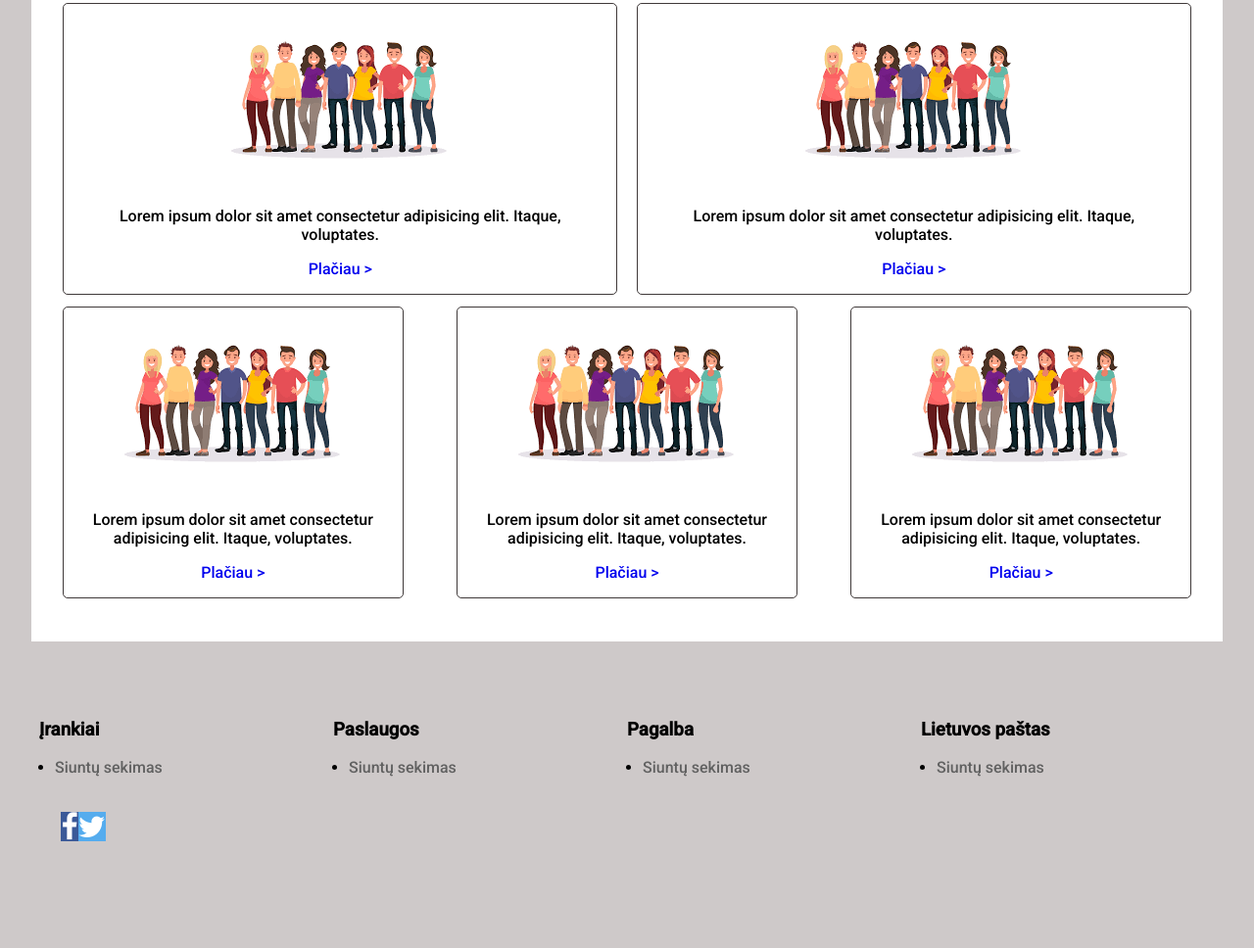
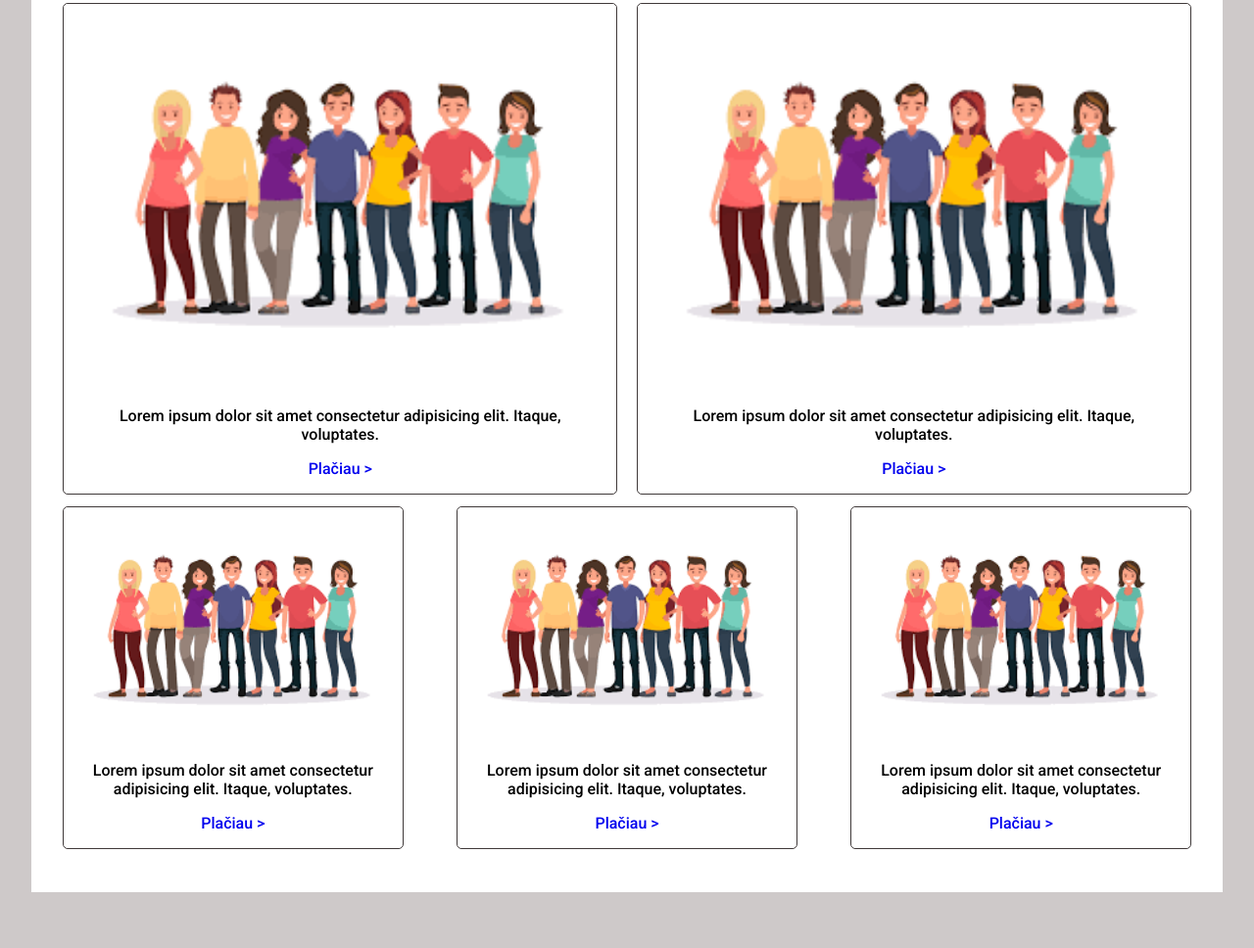
Before and after one commit to Kestas0302/Lietuvos-pastas, a plain HTML site: page index.html in a window 1280 px wide. Shown: the part 994-1962 px from the top of the page at 98% size. Before the commit the page ends 1933 px from the top, so only its background shows below. Drawn offline with Linux system fonts and the light colour scheme.

Commit message:
fixing images

```diff
--- a/style.css
+++ b/style.css
@@ -102,7 +102,7 @@ a, button{
     border-radius: 5px;
     padding-bottom: 16px;
 }
-.card .card-img{
+.card .card-image img{
     width: 100%;
     border-top-left-radius: 5px;
     border-top-right-radius: 5px;
@@ -131,21 +131,21 @@ footer{
 .nav-column ul li a{
     color: #616161;
 }
+.social {
+    text-align: center;
+    margin-top: 40px;
 
-.social {
-    display: flex;
-    padding: 20px;
-    font-size: 30px;
-    width: 50px;
-    text-align: center;
-    text-decoration: none;
-    justify-content: center;
   }
-  .fa:hover {
+  .social a {
+    font-size: 48px;
+    margin: 0 20px;
+    color: #616161;
+  }
+  .social:hover {
     opacity: 0.7;
   }
 
-  .fa-facebook {
+  /* .fa-facebook {
     background: #3B5998;
     color: white;
   }
@@ -153,7 +153,7 @@ footer{
   .fa-twitter {
     background: #55ACEE;
     color: white;
-  }
+  } */
 @media screen and (max-width:768px){
     .black-header{
         /* display: block; */
@@ -181,13 +181,11 @@ footer{
     .hero{
         height: 35vh;
     }
-    /* .cards{
-        flex-direction: row;
-    } */
-    .card{
+    .card {
         width: 100%;
         margin: 8px 0;
     }
+
     .mini{
         width: 48%;
     }
```
